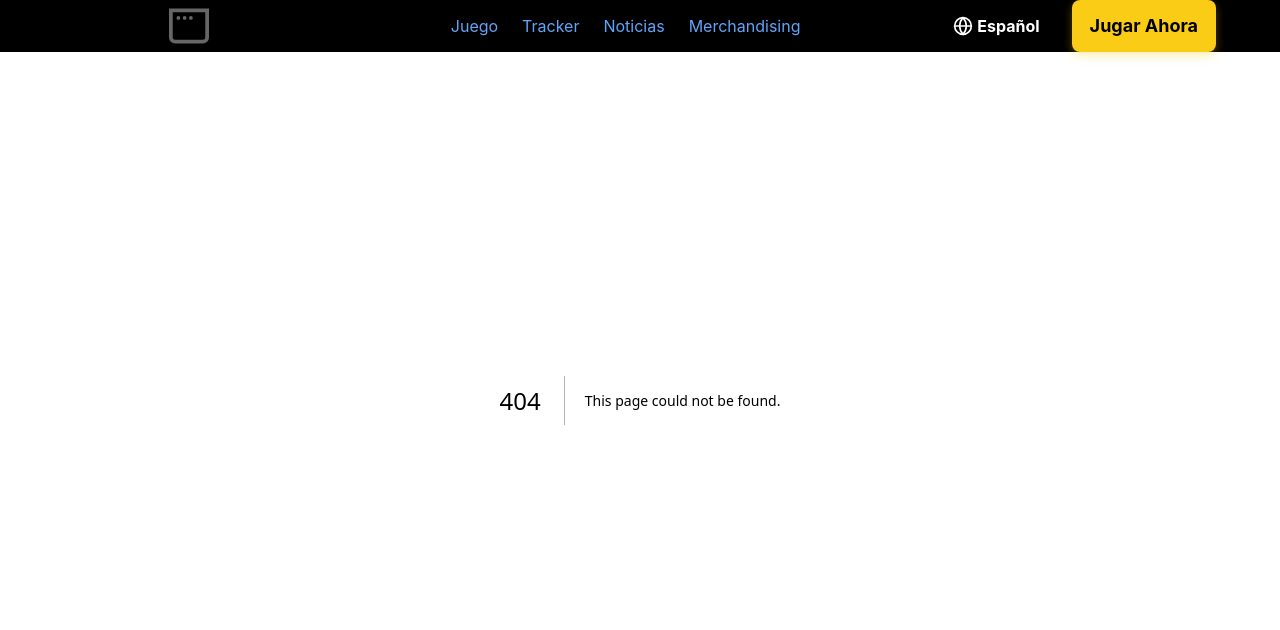
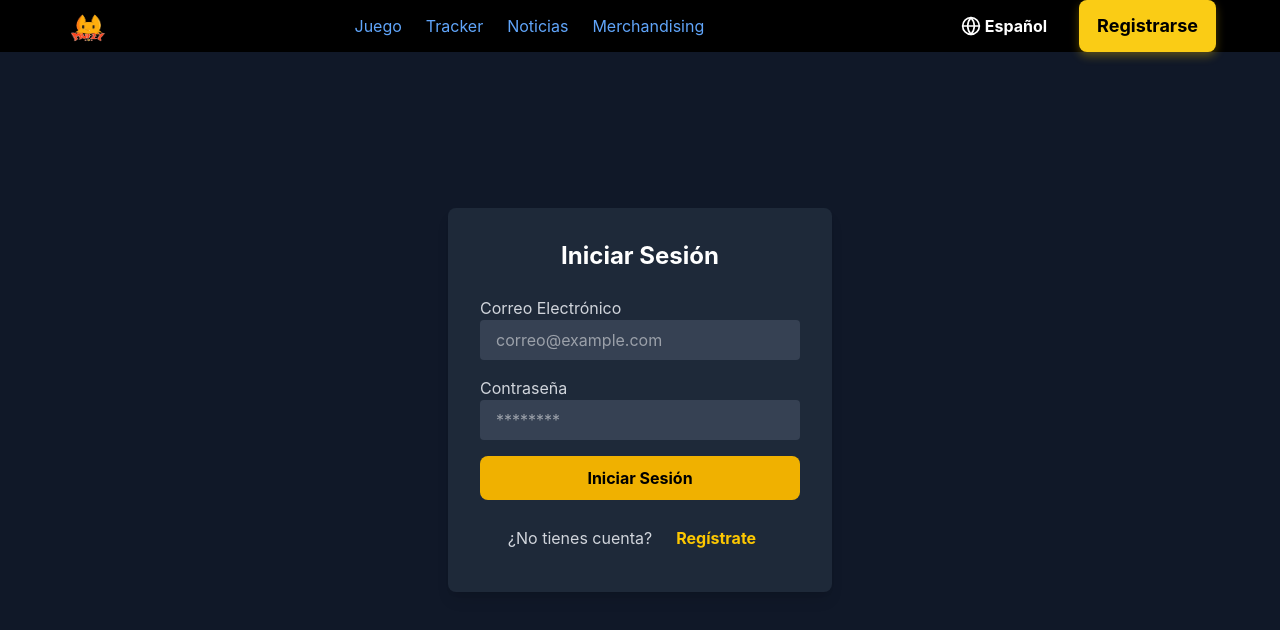
Before and after one commit to Begeme/mufelGame, a Next.js app in the folder mufel-game/: page /auth in a window 1280 px wide. Before the commit this address had no page. Shown: the top 630 px of the page. Built offline with nearby package versions, Linux system fonts and the light colour scheme.

Commit message:
login-registro

```diff
--- /dev/null
+++ b/mufel-game/components/AuthForm.tsx
@@ -0,0 +1,119 @@
+"use client";
+import { useState } from "react";
+import { supabase } from "../lib/supabaseClient";
+import { motion } from "framer-motion";
+
+export default function AuthForm() {
+  const [isLogin, setIsLogin] = useState(true);
+  const [email, setEmail] = useState("");
+  const [password, setPassword] = useState("");
+  const [username, setUsername] = useState("");
+  const [loading, setLoading] = useState(false);
+  const [error, setError] = useState("");
+
+  const handleAuth = async (e: React.FormEvent) => {
+    e.preventDefault();
+    setLoading(true);
+    setError("");
+
+    try {
+      if (isLogin) {
+        // 🔹 Iniciar sesión
+        const { error } = await supabase.auth.signInWithPassword({ email, password });
+        if (error) throw new Error(error.message || "Error al iniciar sesión.");
+      } else {
+        // 🔹 Registrar usuario
+        const { error } = await supabase.auth.signUp({
+          email,
+          password,
+          options: { data: { username } },
+        });
+
+        if (error) throw new Error(error.message || "Error al registrarse.");
+      }
+    } catch (err: unknown) {
+      if (err instanceof Error) {
+        setError(err.message);
+      } else {
+        setError("Ocurrió un error inesperado.");
+      }
+    } finally {
+      setLoading(false);
+    }
+  }; // 🔹 <== Eliminé el ";" extra aquí
+
+  return (
+    <div className="flex justify-center items-center min-h-screen bg-gray-900">
+      <motion.div
+        initial={{ opacity: 0, scale: 0.9 }}
+        animate={{ opacity: 1, scale: 1 }}
+        transition={{ duration: 0.5 }}
+        className="bg-gray-800 p-8 rounded-lg shadow-lg w-96 text-white"
+      >
+        <h2 className="text-2xl font-bold text-center mb-6">
+          {isLogin ? "Iniciar Sesión" : "Regístrate"}
+        </h2>
+
+        {error && <p className="text-red-500 text-center">{error}</p>}
+
+        <form className="space-y-4" onSubmit={handleAuth}>
+          {!isLogin && (
+            <div>
+              <label className="block text-gray-300">Nombre de usuario</label>
+              <input
+                type="text"
+                value={username}
+                onChange={(e) => setUsername(e.target.value)}
+                placeholder="Tu nombre"
+                className="w-full px-4 py-2 rounded bg-gray-700 text-white focus:outline-none"
+                required
+              />
+            </div>
+          )}
+
+          <div>
+            <label className="block text-gray-300">Correo Electrónico</label>
+            <input
+              type="email"
+              value={email}
+              onChange={(e) => setEmail(e.target.value)}
+              placeholder="correo@example.com"
+              className="w-full px-4 py-2 rounded bg-gray-700 text-white focus:outline-none"
+              required
+            />
+          </div>
+
+          <div>
+            <label className="block text-gray-300">Contraseña</label>
+            <input
+              type="password"
+              value={password}
+              onChange={(e) => setPassword(e.target.value)}
+              placeholder="********"
+              className="w-full px-4 py-2 rounded bg-gray-700 text-white focus:outline-none"
+              required
+            />
+          </div>
+
+          <motion.button
+            whileTap={{ scale: 0.95 }}
+            disabled={loading}
+            className="w-full bg-yellow-500 hover:bg-yellow-400 text-black font-bold py-2 px-4 rounded transition"
+          >
+            {loading ? "Cargando..." : isLogin ? "Iniciar Sesión" : "Crear Cuenta"}
+          </motion.button>
+        </form>
+
+        <p className="text-center text-gray-300 mt-4">
+          {isLogin ? "¿No tienes cuenta?" : "¿Ya tienes cuenta?"}
+          <button
+            onClick={() => setIsLogin(!isLogin)}
+            className="ml-2 text-yellow-400 hover:text-yellow-300 transition"
+          >
+            {isLogin ? "Regístrate" : "Inicia Sesión"}
+          </button>
+        </p>
+      </motion.div>
+    </div>
+  );
+}
--- a/mufel-game/components/ui/Footer.tsx
+++ b/mufel-game/components/ui/Footer.tsx
@@ -8,10 +8,10 @@ export default function Footer() {
       <div className="container mx-auto grid grid-cols-1 md:grid-cols-4 gap-6 text-center md:text-left">
         <div>
           <Image
-            src={"/window.svg"}
+            src={"/img/logo-sin-fondo.png"}
             alt={"Logo"}
-            width={250}
-            height={250}
+            width={60}
+            height={60}
             className="h-10 cursor-pointer flex justify-start"
           />
           <p className="mt-4 text-gray-400 text-sm/6">
--- a/mufel-game/components/ui/Navbar.tsx
+++ b/mufel-game/components/ui/Navbar.tsx
@@ -3,18 +3,18 @@ import { useState } from "react";
 import Link from "next/link";
 import { FiGlobe, FiMenu, FiX } from "react-icons/fi";
 import { Button } from "./Button";
-import Modal from "./Modal";
 import Image from "next/image";
 
 export default function Navbar() {
   const [menuOpen, setMenuOpen] = useState(false);
-  const [modalOpen, setModalOpen] = useState(false);
 
   return (
     <nav className="fixed top-0 left-0 w-full bg-black bg-opacity-80 backdrop-blur-md text-white z-50">
       <div className="container mx-auto flex justify-between items-center p-4">
-          <Image src={"/window.svg"} alt={"Logo"} width={250} height={250} className="h-10 cursor-pointer" />
+        {/* Logo */}
+        <Image src={"/img/logo-sin-fondo.png"} alt={"Logo"} width={50} height={50} className="h-10 cursor-pointer" />
 
+        {/* Menú en escritorio */}
         <div className="hidden md:flex space-x-6">
           <Link href="/game" className="hover:text-yellow-400">Juego</Link>
           <Link href="/tracker" className="hover:text-yellow-400">Tracker</Link>
@@ -22,25 +22,22 @@ export default function Navbar() {
           <Link href="/merch" className="hover:text-yellow-400">Merchandising</Link>
         </div>
 
+        {/* Selector de idioma y botón Registrarse */}
         <div className="hidden md:flex items-center space-x-4">
           <button className="flex items-center hover:text-yellow-400">
             <FiGlobe size={20} className="mr-1" /> Español
           </button>
-          <Button onClick={() => setModalOpen(true)}>Jugar Ahora</Button>
+          {/* ✅ Botón que redirige a /auth */}
+          <Link href="/auth">
+            <Button>Registrarse</Button>
+          </Link>
         </div>
 
+        {/* Menú hamburguesa en móvil */}
         <button className="md:hidden" onClick={() => setMenuOpen(!menuOpen)}>
           {menuOpen ? <FiX size={24} /> : <FiMenu size={24} />}
         </button>
       </div>
-
-      <Modal open={modalOpen} onClose={() => setModalOpen(false)}>
-        <div className="text-center p-6">
-          <h2 className="text-2xl font-bold mb-4">¿Listo para jugar?</h2>
-          <Button className="w-full mb-2">Iniciar Sesión</Button>
-          <Button className="w-full bg-yellow-500 text-black">Crear Cuenta</Button>
-        </div>
-      </Modal>
     </nav>
   );
 }
--- /dev/null
+++ b/mufel-game/lib/supabaseClient.ts
@@ -0,0 +1,6 @@
+import { createClient } from "@supabase/supabase-js";
+
+const supabaseUrl = process.env.NEXT_PUBLIC_SUPABASE_URL!;
+const supabaseAnonKey = process.env.NEXT_PUBLIC_SUPABASE_ANON_KEY!;
+
+export const supabase = createClient(supabaseUrl, supabaseAnonKey);
--- a/mufel-game/package.json
+++ b/mufel-game/package.json
@@ -9,6 +9,7 @@
     "lint": "next lint"
   },
   "dependencies": {
+    "@supabase/supabase-js": "^2.49.1",
     "framer-motion": "^12.5.0",
     "next": "15.2.2",
     "react": "^19.0.0",
--- /dev/null
+++ b/mufel-game/src/app/auth/page.tsx
@@ -0,0 +1,74 @@
+"use client";
+import { useState } from "react";
+import { motion } from "framer-motion";
+
+export default function AuthForm() {
+  const [isLogin, setIsLogin] = useState(true);
+
+  return (
+    <div className="flex justify-center items-center min-h-screen bg-gray-900">
+      <motion.div
+        initial={{ opacity: 0, scale: 0.9 }}
+        animate={{ opacity: 1, scale: 1 }}
+        transition={{ duration: 0.5 }}
+        className="bg-gray-800 p-8 rounded-lg shadow-lg w-96 text-white"
+      >
+        {/* Encabezado dinámico */}
+        <h2 className="text-2xl font-bold text-center mb-6">
+          {isLogin ? "Iniciar Sesión" : "Regístrate"}
+        </h2>
+
+        {/* Formulario */}
+        <form className="space-y-4">
+          {!isLogin && (
+            <div>
+              <label className="block text-gray-300">Nombre de usuario</label>
+              <input
+                type="text"
+                placeholder="Tu nombre"
+                className="w-full px-4 py-2 rounded bg-gray-700 text-white focus:outline-none"
+              />
+            </div>
+          )}
+
+          <div>
+            <label className="block text-gray-300">Correo Electrónico</label>
+            <input
+              type="email"
+              placeholder="correo@example.com"
+              className="w-full px-4 py-2 rounded bg-gray-700 text-white focus:outline-none"
+            />
+          </div>
+
+          <div>
+            <label className="block text-gray-300">Contraseña</label>
+            <input
+              type="password"
+              placeholder="********"
+              className="w-full px-4 py-2 rounded bg-gray-700 text-white focus:outline-none"
+            />
+          </div>
+
+          {/* Botón de envío dinámico */}
+          <motion.button
+            whileTap={{ scale: 0.95 }}
+            className="w-full bg-yellow-500 hover:bg-yellow-400 text-black font-bold py-2 px-4 rounded transition"
+          >
+            {isLogin ? "Iniciar Sesión" : "Crear Cuenta"}
+          </motion.button>
+        </form>
+
+        {/* Toggle entre Login y Registro */}
+        <p className="text-center text-gray-300 mt-4">
+          {isLogin ? "¿No tienes cuenta?" : "¿Ya tienes cuenta?"}
+          <button
+            onClick={() => setIsLogin(!isLogin)}
+            className="ml-2 text-yellow-400 hover:text-yellow-300 transition"
+          >
+            {isLogin ? "Regístrate" : "Inicia Sesión"}
+          </button>
+        </p>
+      </motion.div>
+    </div>
+  );
+}
```
Also changed, not shown: mufel-game/public/img/logo-sin-fondo.png (added), 1 other file (tests, documents, lock files or other folders).
